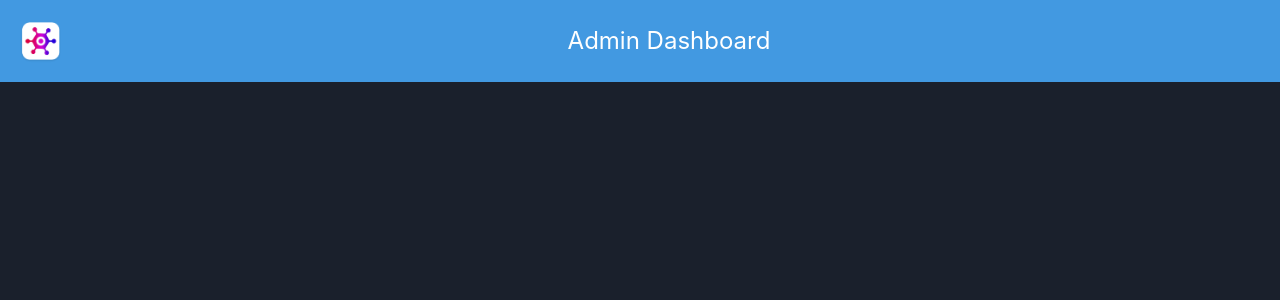
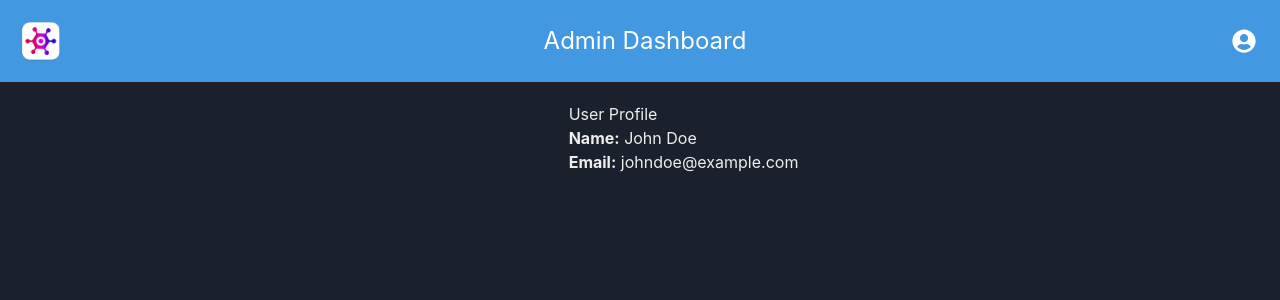
Before and after one commit to Alex8943/Bachelor_project_frontend_admin, a React (Vite) app: page /profile in a window 1280 px wide. Before the commit this address had no page. Shown: the top 300 px of the page. Built offline with nearby package versions, Linux system fonts and the light colour scheme; sample sign-in values are in the browser's storage.

Commit message:
users session made!

```diff
--- a/package.json
+++ b/package.json
@@ -16,7 +16,9 @@
     "jwt-decode": "^4.0.0",
     "react": "^18.2.0",
     "react-dom": "^18.2.0",
-    "react-router-dom": "^6.28.0"
+    "react-icons": "^5.3.0",
+    "react-router-dom": "^6.28.0",
+    "recharts": "^2.13.3"
   },
   "devDependencies": {
     "@types/react": "^18.0.27",
--- a/src/App.tsx
+++ b/src/App.tsx
@@ -10,6 +10,7 @@ import ReviewDetails from './components/protected/reviewDetails';
 import ProtectedRoute from './components/isProtected';
 import UserManagement from './components/protected/burgermenu/userManagement';
 import Statistics from './components/protected/burgermenu/statistics';
+import UserProfile from './components/authentication/userProfile';
 
 
 function App() {
@@ -41,6 +42,7 @@ function App() {
               <Route path="/review/:id" element={<ReviewDetails />} />
               <Route path="/users" element={<UserManagement />} />
               <Route path="/statistics" element={<Statistics />} />
+              <Route path="/profile" element={<UserProfile />} />
             </Routes>
           </GridItem>
         </Grid>
--- /dev/null
+++ b/src/components/authentication/userProfile.tsx
@@ -0,0 +1,35 @@
+import React, { useEffect } from 'react';
+import { useNavigate } from 'react-router-dom';
+
+const UserProfile = () => {
+    const navigate = useNavigate();
+
+    useEffect(() => {
+        // Simulating a session check - replace with your actual authentication logic
+        const isLoggedIn = sessionStorage.getItem('isLoggedIn'); // or use context/api if available
+
+        if (!isLoggedIn) {
+            navigate('/'); // Redirect to login page if not logged in
+        }
+    }, [navigate]);
+
+    // Assuming that the user's profile information would be stored in state or context
+    const user = {
+        name: 'John Doe', // Replace with actual user data
+        email: 'johndoe@example.com',
+        // ...other profile details
+    };
+
+    return (
+        <div style={{ padding: '20px' }}>
+            <h1>User Profile</h1>
+            <div>
+                <p><strong>Name:</strong> {user.name}</p>
+                <p><strong>Email:</strong> {user.email}</p>
+                {/* Add other user details as necessary */}
+            </div>
+        </div>
+    );
+};
+
+export default UserProfile;
--- a/src/components/navbar.tsx
+++ b/src/components/navbar.tsx
@@ -1,4 +1,6 @@
-import { HStack, Image, Spacer, Text, Box } from "@chakra-ui/react";
+import { HStack, Image, Spacer, Text, Box, IconButton } from "@chakra-ui/react";
+import { Link } from "react-router-dom";
+import { FaUserCircle } from "react-icons/fa";
 import React from "react";
 import logo from "../assets/logo.webp";
 
@@ -11,6 +13,15 @@ const Navbar = () => {
         Admin Dashboard
       </Text>
       <Spacer />
+      <Link to="/profile">
+        <IconButton
+          icon={<FaUserCircle />}
+          variant="ghost"
+          color="white"
+          aria-label="User Profile"
+          fontSize="2xl"
+        />
+      </Link>
     </HStack>
   );
 };
--- a/src/components/protected/burgermenu/statistics.tsx
+++ b/src/components/protected/burgermenu/statistics.tsx
@@ -1,42 +1,53 @@
 import React, { useEffect, useState } from 'react';
 import { useNavigate } from 'react-router-dom';
+import { Box, Text } from '@chakra-ui/react';
+import { BarChart, Bar, XAxis, YAxis, CartesianGrid, Tooltip, ResponsiveContainer } from 'recharts';
+import { topGenres as fetchTopGenresData } from "../../../service/apiclient";
 
 const Statistics = () => {
   const [message, setMessage] = useState('');
   const navigate = useNavigate();
+  const [topGenres, setTopGenres] = useState([]); // State for storing genres
+  const [error, setError] = useState(null);
 
   useEffect(() => {
-    const checkAccess = async () => {
+    const fetchTopGenres = async () => {
       try {
+        const genresData = await fetchTopGenresData();
+        setTopGenres(genresData); // Store the genres data as-is
+      } catch (err) {
+        setError('Error fetching top genres');
+        console.error('Error fetching top genres:', err);
+      }
+    };
 
+    fetchTopGenres();
+  }, []);
+
+  useEffect(() => {
+    const checkAccess = () => {
       const userRole = localStorage.getItem('userRole');
-
       if (userRole === '2') {
         console.log("Admins can't access this page");
         navigate('/dashboard'); // Redirect to another page
       } else if (userRole === '1') {
         setMessage('Access granted to Statistics!');
-
       } else {
-
         console.log("Unrecognized role:", userRole);
         navigate('/dashboard');
       }
-      } catch (error) {
-        setMessage('Failed to verify access.');
-        console.error('Access check error:', error);
-      }
     };
 
-    checkAccess(); // Run the access check on component mount
-  }, [navigate]); // Add navigate as a dependency
+    checkAccess();
+  }, [navigate]);
 
   return (
-    <div>
-      <h1>Statistics</h1>
-      <p>{message}</p>
+    <Box>
+      <Text fontSize="2xl" mb={4}>Top Genres</Text>
+      {error && <Text color="red.500">{error}</Text>}
+      {message && <Text color="green.500">{message}</Text>}
 
-    </div>
+    </Box>
   );
 };
 
--- a/src/service/apiclient.tsx
+++ b/src/service/apiclient.tsx
@@ -112,3 +112,14 @@ export const deleteReview = async (id: number) => {
   }
 };
 */
+
+
+export const topGenres = async () => {
+  try {
+    const response = await axios.get(`${API_URL}/genres/top`);
+    return response.data;
+  } catch (error) {
+    console.error('Error fetching genres:', error);
+    throw error;
+  }
+};
```
Also changed, not shown: 1 other file (tests, documents, lock files or other folders). Lines whose indentation alone changed are shown as unchanged.
